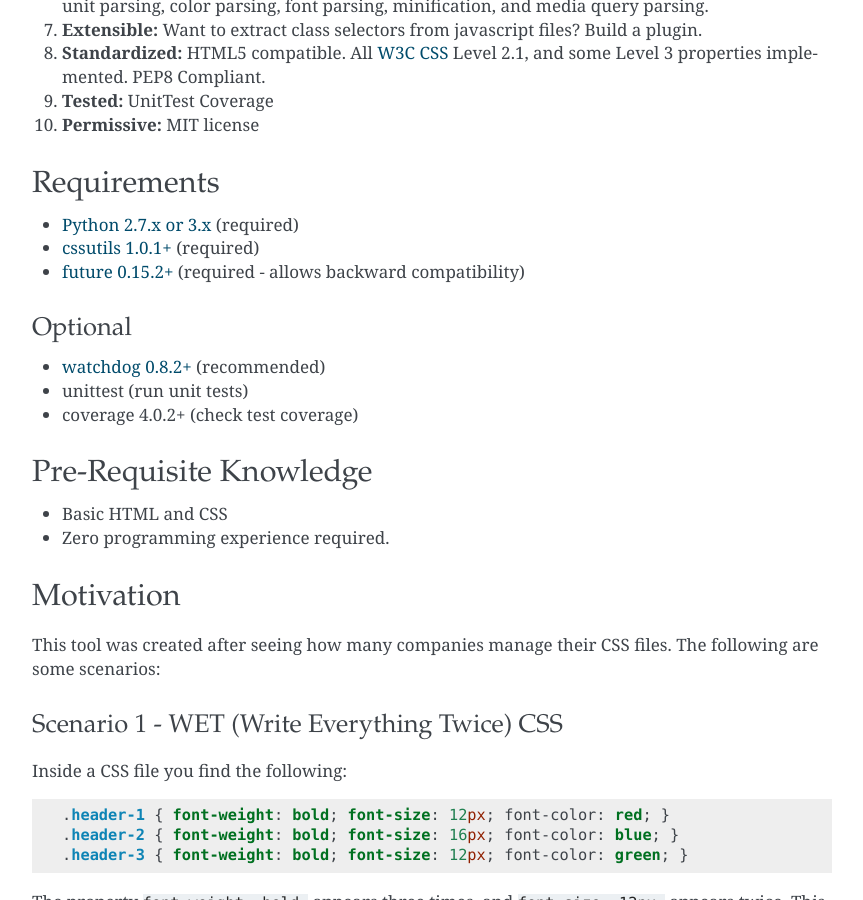
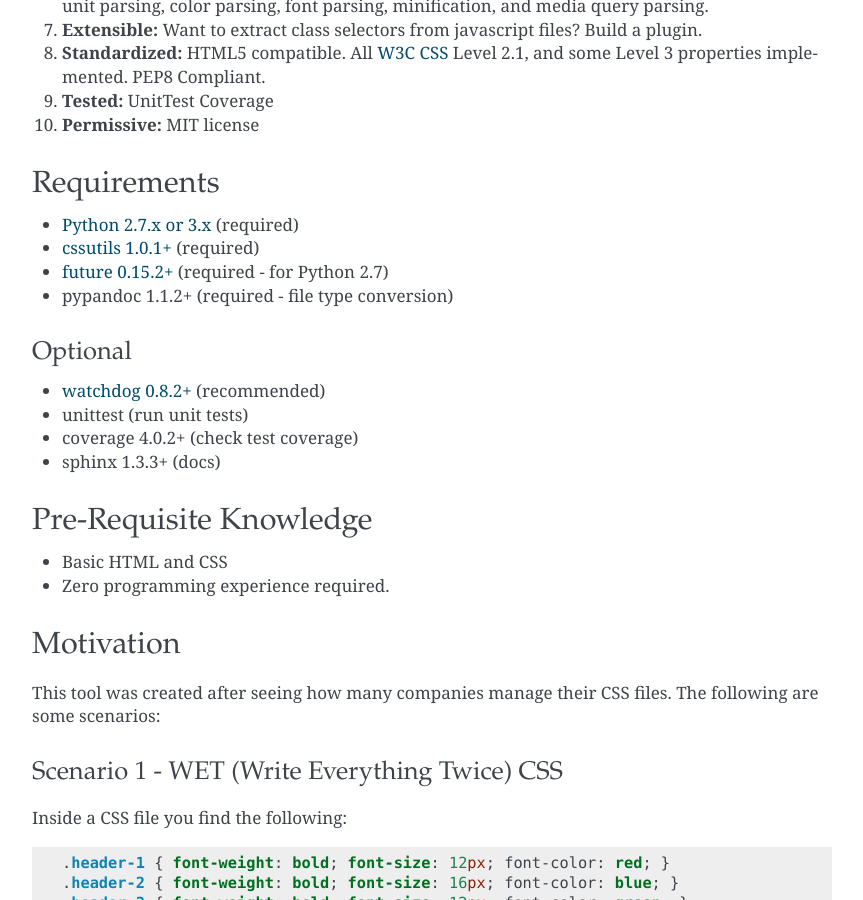
Before and after one commit to nueverest/blowdrycss, a Sphinx documentation site: the page built from docs/readme.rst, in a window 1280 px wide and 900 px high, scrolled down 1275 px. Shown: the whole window, without its empty margins (218-1081 px from the left). Built offline with Sphinx 7.4.7, drawn with Linux system fonts in a browser that asks for light colours; some of the changed text lies outside the part shown.

```diff
--- a/docs/readme.rst
+++ b/docs/readme.rst
@@ -57,7 +57,8 @@ Requirements
 
 - `Python 2.7.x or 3.x <https://www.python.org/downloads/>`__ (required)
 - `cssutils 1.0.1+ <https://bitbucket.org/cthedot/cssutils>`__ (required)
-- `future 0.15.2+ <https://pypi.python.org/pypi/future>`__ (required - allows backward compatibility)
+- `future 0.15.2+ <https://pypi.python.org/pypi/future>`__ (required - for Python 2.7)
+- pypandoc 1.1.2+ (required - file type conversion)
 
 Optional
 ''''''''
@@ -65,6 +66,7 @@ Optional
 - `watchdog 0.8.2+ <https://pypi.python.org/pypi/watchdog/0.8.3>`__ (recommended)
 - unittest (run unit tests)
 - coverage 4.0.2+ (check test coverage)
+- sphinx 1.3.3+ (docs)
 
 Pre-Requisite Knowledge
 ~~~~~~~~~~~~~~~~~~~~~~~
```
Also changed, not shown: other parts of docs/readme.rst (+1 -1 lines).
